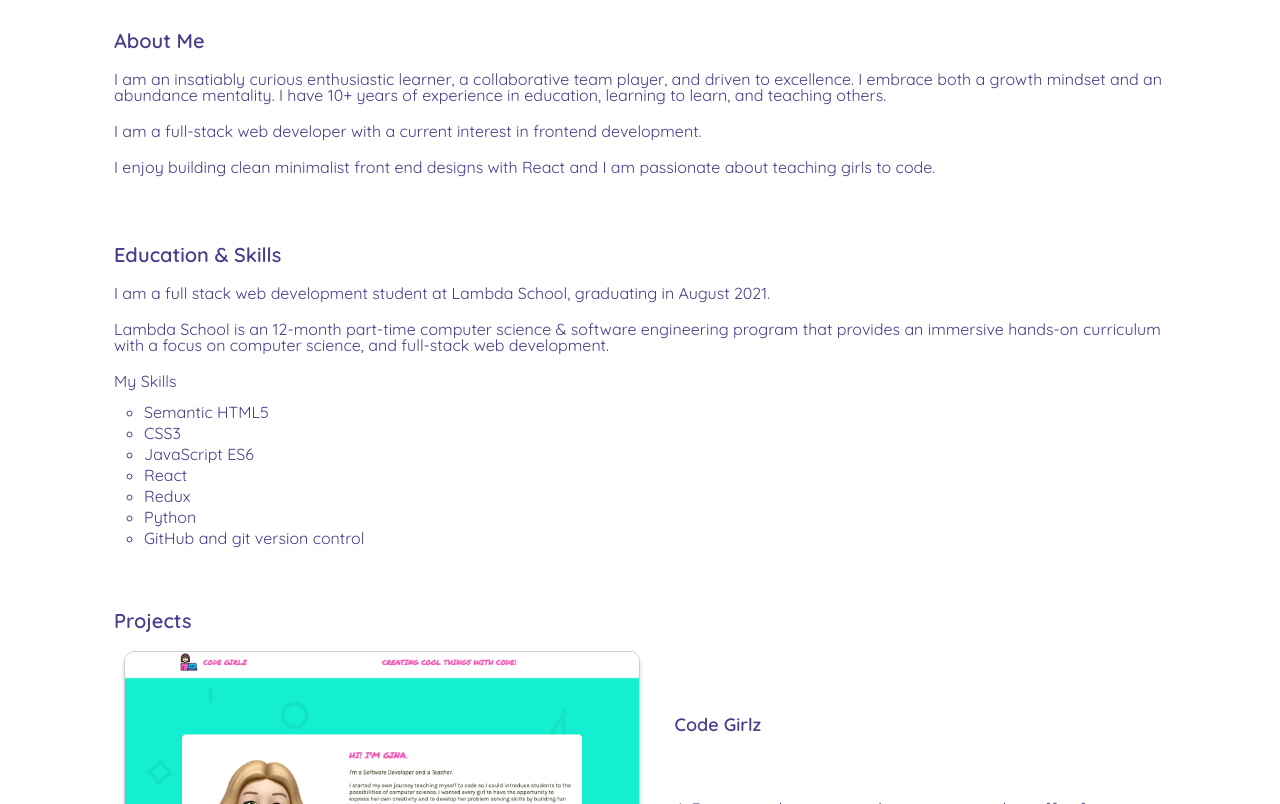
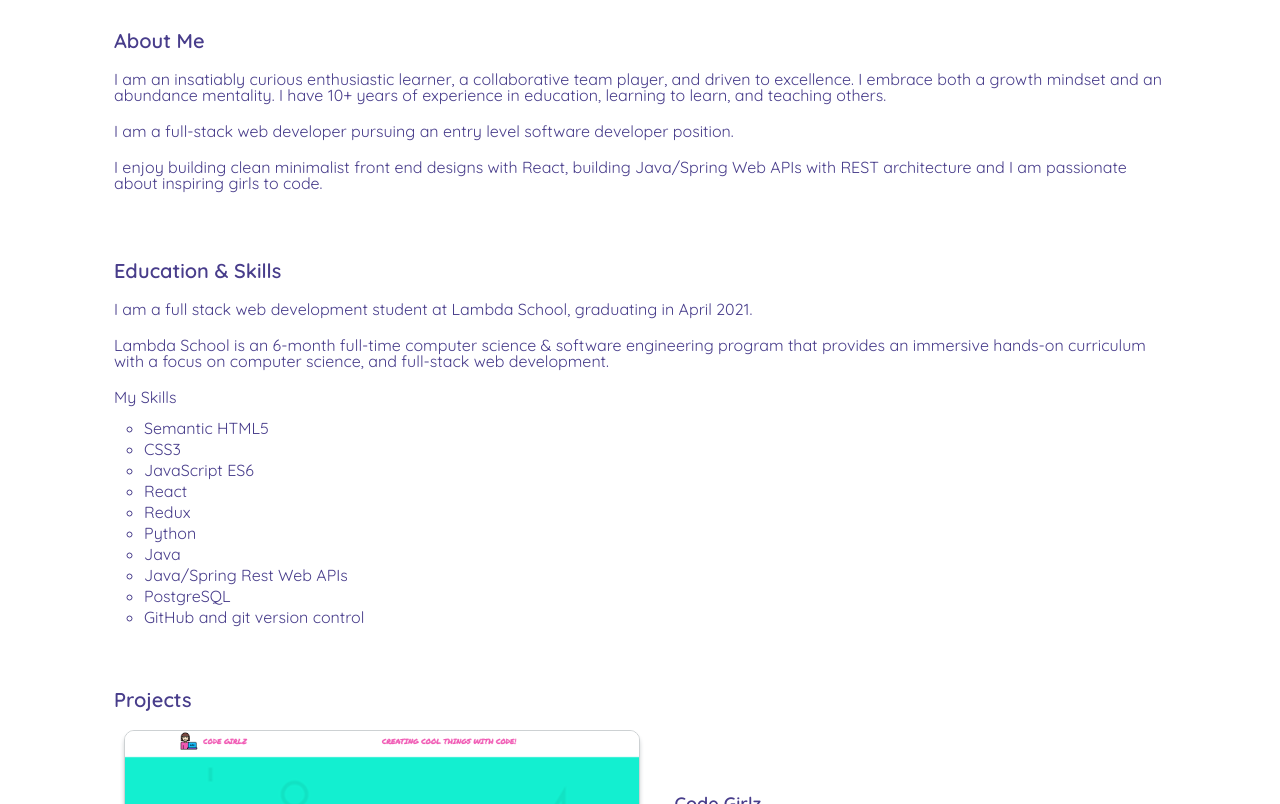
Before and after one commit to ginabethrussell/gina_russell, a React (Create React App) app: page / in a window 1280 px wide. Shown: the part 700-1504 px from the top of the page. Built offline with nearby package versions, Linux system fonts and the light colour scheme.

Commit message:
added java skills and updated graduation date

```diff
--- a/src/components/About.js
+++ b/src/components/About.js
@@ -10,11 +10,11 @@ export default function About() {
                 I am an insatiably curious enthusiastic learner, a collaborative team player, and driven to excellence. I embrace both a growth mindset and an abundance mentality. I have 10+ years of experience in education, learning to learn, and teaching others.
             </p>
             <p className='about-text'>
-                I am a full-stack web developer with a current interest in frontend development.
+                I am a full-stack web developer pursuing an entry level software developer position.
             </p>
             <p className='about-text'>
-                I enjoy building clean minimalist front end designs with React and
-                I am passionate about teaching girls to code.
+                I enjoy building clean minimalist front end designs with React, building Java/Spring Web APIs with REST architecture and
+                I am passionate about inspiring girls to code.
             </p>
         </div>
     )
--- a/src/components/Intro.js
+++ b/src/components/Intro.js
@@ -8,7 +8,7 @@ export default function Intro () {
             <h2>Software Developer</h2>
             <div className='jumbotron' height='500px' >
                 <p className='jumbo-text'>
-                    Hi! I'm a software developer<br /> and a educator.
+                    Hi! I'm a software developer<br /> and an educator.
                 </p>
             </div>
         </div>
--- a/src/components/Skills.js
+++ b/src/components/Skills.js
@@ -7,9 +7,9 @@ function Skills() {
         <div id='skills' className='skills-wrapper'>
              <h2> Education &amp; Skills</h2>
             <p className='skills-text'>
-                I am a full stack web development student at Lambda School, graduating in August 2021.</p>
+                I am a full stack web development student at Lambda School, graduating in April 2021.</p>
             <p className='skills-text'>
-                <a href=''>Lambda School</a> is an 12-month part-time computer science &amp; software engineering program that provides an immersive hands-on curriculum with a focus on computer science, and full-stack web development.</p>
+                <a href=''>Lambda School</a> is an 6-month full-time computer science &amp; software engineering program that provides an immersive hands-on curriculum with a focus on computer science, and full-stack web development.</p>
             <h5 className='skills-text'>
                 My Skills
             </h5>
@@ -33,6 +33,15 @@ function Skills() {
                     Python
                 </li>
                 <li>
+                    Java
+                </li>
+                <li>
+                    Java/Spring Rest Web APIs
+                </li>
+                <li>
+                    PostgreSQL
+                </li>
+                <li>
                     GitHub and git version control
                 </li>
             </ul>
```
Also changed, not shown: 1 other file (tests, documents, lock files or other folders).
